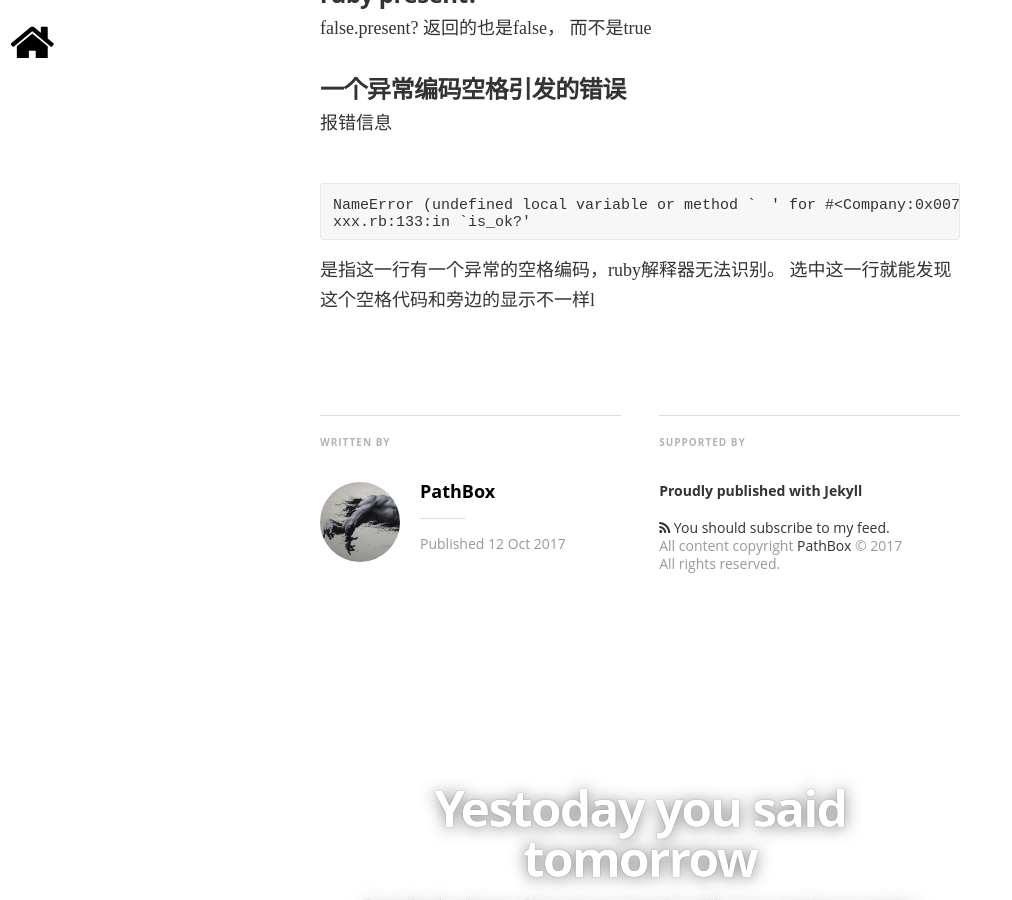
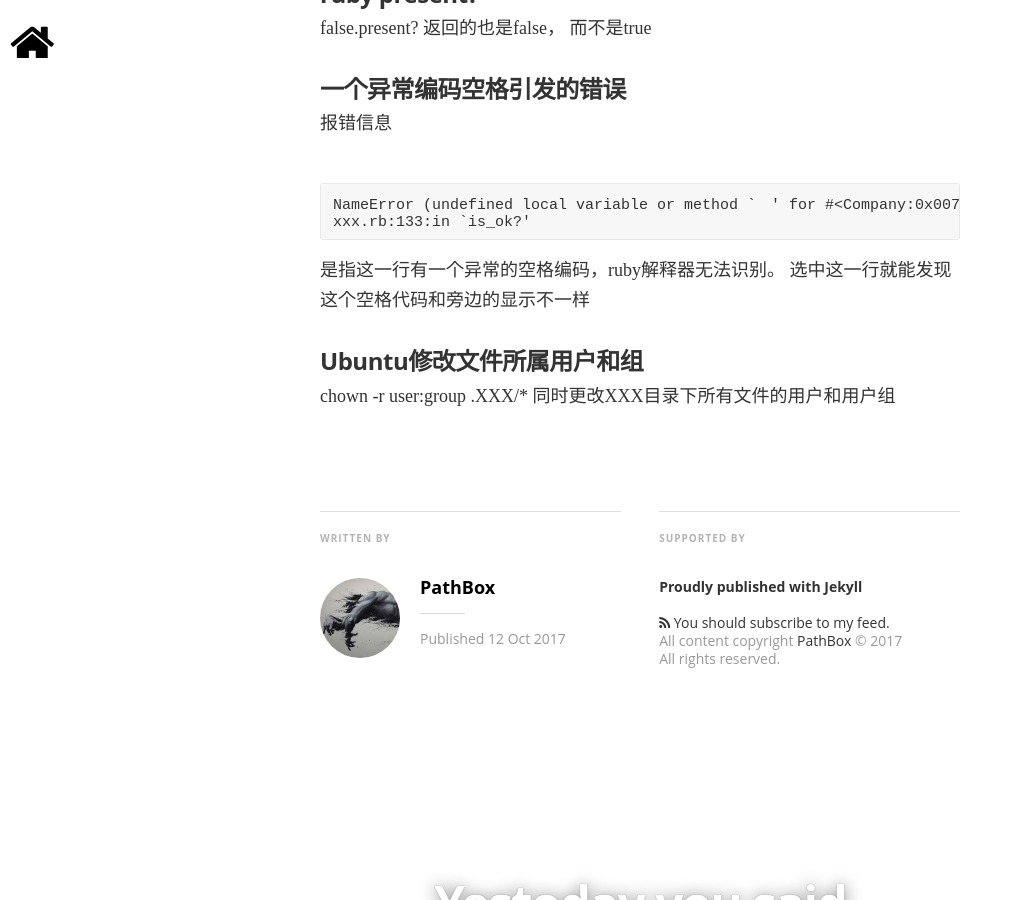
Before and after one commit to pathbox/pathbox.github.io, a Jekyll site: the page built from _posts/2017-10-13-work-summary-in-Udesk-nine.md, in a window 1280 px wide and 900 px high, scrolled down 3708 px. Shown: the whole window, without its empty margins (0-1012 px from the left). Built offline with Jekyll 4.4.1, drawn with Linux system fonts in a browser that asks for light colours; nearby versions of some CDN libraries; some web fonts are replaced; comment, search, counter and statistics services are not loaded.

Commit message:
Ubuntu修改文件所属用户和组

````diff
--- a/_posts/2017-10-13-work-summary-in-Udesk-nine.md
+++ b/_posts/2017-10-13-work-summary-in-Udesk-nine.md
@@ -107,4 +107,7 @@ NameError (undefined local variable or method `　' for #<Company:0x007f369c32b9
 xxx.rb:133:in `is_ok?'
 ```
 
-是指这一行有一个异常的空格编码，ruby解释器无法识别。 选中这一行就能发现这个空格代码和旁边的显示不一样l
+是指这一行有一个异常的空格编码，ruby解释器无法识别。 选中这一行就能发现这个空格代码和旁边的显示不一样
+
+##### Ubuntu修改文件所属用户和组
+chown -r user:group .XXX/* 同时更改XXX目录下所有文件的用户和用户组
````
